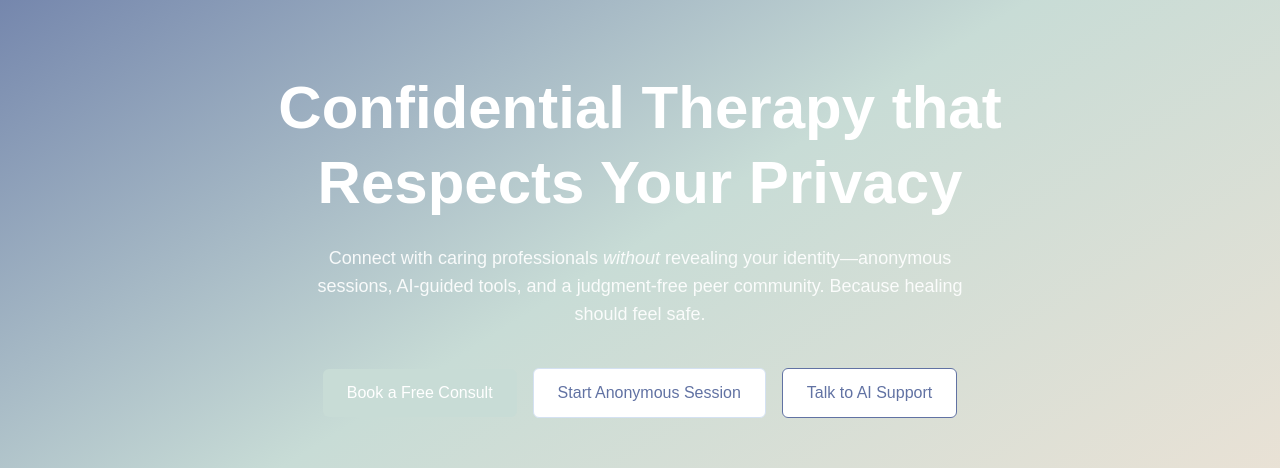
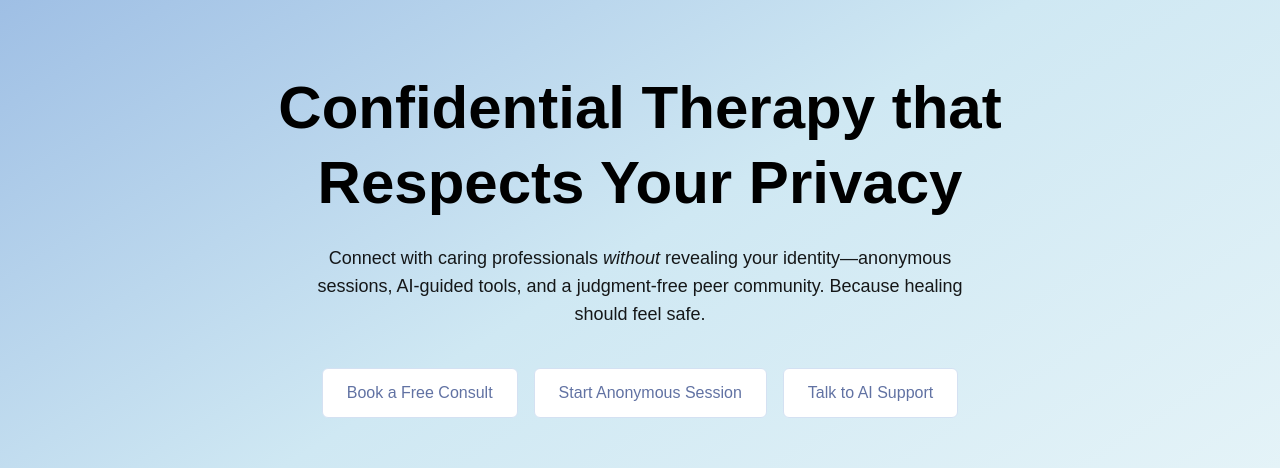
Before and after one commit to kirankandel/knstherapy, a Next.js app in the folder frontend/: page / in a window 1280 px wide. Shown: the part 236-704 px from the top of the page. Built offline with nearby package versions, Linux system fonts and the light colour scheme; no server answers.

Commit message:
Changed some color and added hover effects in button of home page

```diff
--- a/frontend/src/app/page.js
+++ b/frontend/src/app/page.js
@@ -29,16 +29,16 @@ export default function Home() {
           id="main"
           className="snap-y snap-mandatory h-screen overflow-y-scroll scroll-smooth"
           style={{
-            background: "linear-gradient(to bottom right, #6172A3, #C8DCD6, #F2E3D5)",
+            background: "linear-gradient(to bottom right, #93B5E1, #CFE8F3, #EAF6F9)",
           }}
         >
           {/* ---------- HERO ---------- */}
           <Section id="hero" as="header">
-            <div className="text-center text-white">
+            <div className="text-center text-black">
               <h1 className="mx-auto mb-6 max-w-4xl text-3xl sm:text-5xl lg:text-6xl font-bold leading-tight">
                 Confidential Therapy that Respects Your Privacy
               </h1>
-              <p className="mx-auto mb-10 max-w-2xl text-lg text-white/90">
+              <p className="mx-auto mb-10 max-w-2xl text-lg text-black/90">
                 Connect with caring professionals <em>without</em> revealing
                 your identity—anonymous sessions, AI-guided tools, and a
                 judgment-free peer community. Because healing should feel&nbsp;safe.
@@ -47,24 +47,21 @@ export default function Home() {
                 <Button
                   href="#contact"
                   variant="primary"
-                  className="text-white"
-                  style={{ backgroundColor: "#C8DCD6" }}
+                  className="text-[#6172A3] bg-white border border-[#D4E1F2] hover:bg-[#f0f4fa] transition-colors"
                 >
                   Book a Free Consult
                 </Button>
                 <Button
                   href="/anonymous-session"
                   variant="secondary"
-                  className="text-[#6172A3]"
-                  style={{ backgroundColor: "#ffffff", border: "1px solid #D4E1F2" }}
+                  className="text-[#6172A3] bg-white border border-[#D4E1F2] hover:bg-[#f0f4fa] transition-colors"
                 >
                   Start Anonymous Session
                 </Button>
                 <Button
                   href="/chatbot"
                   variant="outline"
-                  className="border"
-                  style={{ borderColor: "#6172A3", color: "#6172A3" }}
+                  className="text-[#6172A3] bg-white border border-[#D4E1F2] hover:bg-[#f0f4fa] transition-colors"
                 >
                   Talk to AI Support
                 </Button>
```
